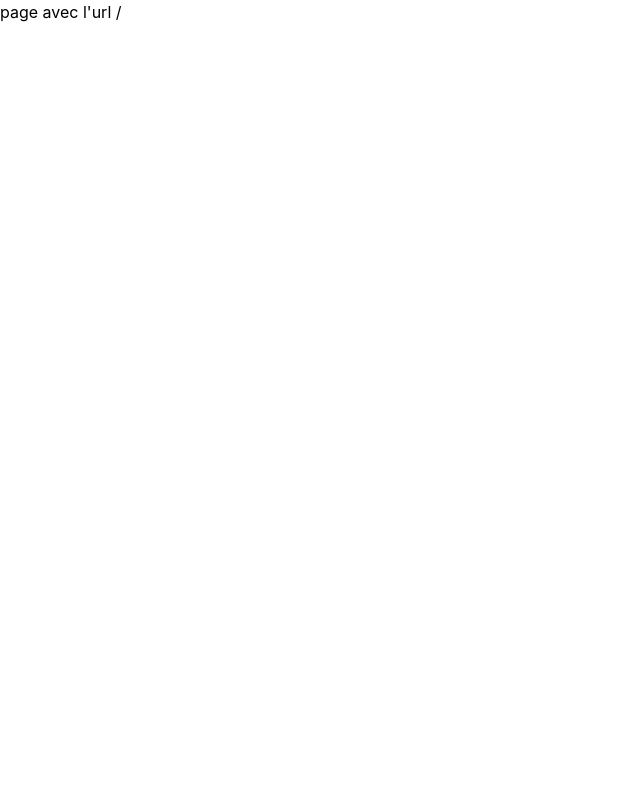
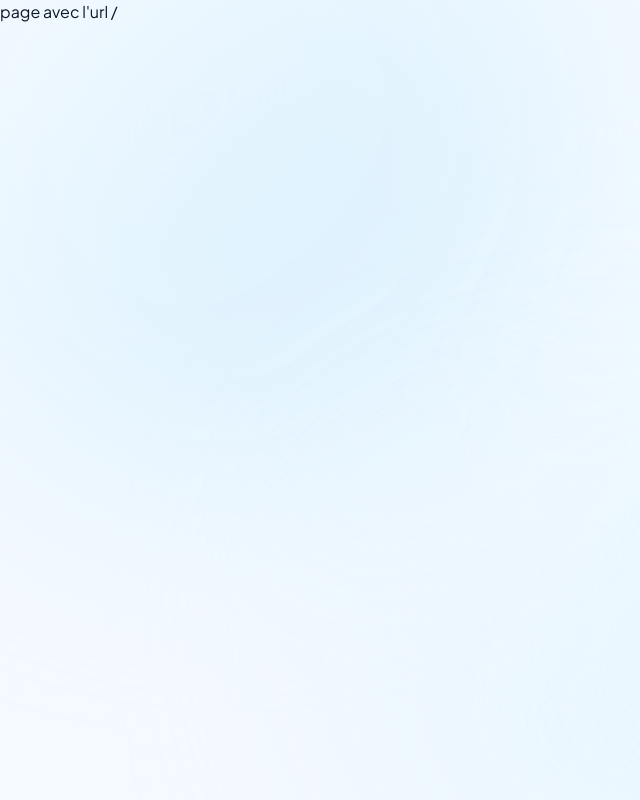
Before and after one commit to KyliannIvory/therealyou-web, a Next.js app: page / in a window 1280 px wide. Shown: the whole page, without its empty margins (0-640 px from the left). Built offline with nearby package versions, Linux system fonts and the light colour scheme.

Commit message:
feat: add glass utilities and background ambiance

```diff
--- a/src/app/globals.css
+++ b/src/app/globals.css
@@ -18,3 +18,33 @@
     --font-display: var(--font-bodoni-moda);
     --font-body: var(--font-plus-jakarta-sans);
 }
+
+@utility bg-dots {
+    background-image: radial-gradient(var(--color-glacier-100) 1px, transparent 1px);
+    background-size: 32px 32px;
+}
+
+@utility glacier-frost {
+    background: rgb(255 255 255 / 0.65);
+    backdrop-filter: blur(24px) saturate(160%);
+    -webkit-backdrop-filter: blur(24px) saturate(160%);
+    border: 1px solid rgb(255 255 255 / 0.85);
+    box-shadow:
+            0 20px 40px -15px --alpha(var(--color-glacier-300) / 15%),
+            inset 0 0 0 1px rgb(255 255 255 / 0.9);
+}
+
+@utility glacier-card {
+    background: rgb(255 255 255 / 0.5);
+    backdrop-filter: blur(16px);
+    -webkit-backdrop-filter: blur(16px);
+    border: 1px solid rgb(255 255 255 / 0.75);
+}
+
+@utility glacier-pill {
+    background: rgb(255 255 255 / 0.7);
+    backdrop-filter: blur(12px);
+    -webkit-backdrop-filter: blur(12px);
+    border: 1px solid rgb(255 255 255 / 0.9);
+    box-shadow: 0 4px 14px 0 --alpha(var(--color-glacier-200) / 20%);
+}
--- a/src/app/layout.tsx
+++ b/src/app/layout.tsx
@@ -5,14 +5,15 @@ import "./globals.css";
 const bodoniModa = Bodoni_Moda({
   variable: "--font-bodoni-moda",
   subsets: ["latin"],
-  weight: ["400", "500", "600", "700", "800", "900"],
-})
+  style: ["normal", "italic"],
+  axes: ["opsz"],
+});
 
 const plusJakartaSans = Plus_Jakarta_Sans({
   variable: "--font-plus-jakarta-sans",
   subsets: ["latin"],
   weight: ["300", "400","500", "600", "700"],
-})
+});
 
 export const metadata: Metadata = {
   title: "The Real You",
@@ -27,7 +28,15 @@ export default function RootLayout({ children }: LayoutProps<"/">) {
           lang="fr"
           className={`${bodoniModa.variable} ${plusJakartaSans.variable} h-full antialiased`}
       >
-      <body>
+        <body className="relative isolate flex min-h-full flex-col bg-glacier-50 font-body text-ice-dark selection:bg-glacier-200 selection:text-glacier-900">
+
+          {/* Fond décoratif */}
+          <div aria-hidden="true" className="pointer-events-none fixed inset-0 -z-10 overflow-hidden">
+            <div className="absolute -top-40 -left-20 size-[650px] rounded-full bg-linear-to-br from-white via-glacier-100 to-glacier-200/40 blur-[110px]" />
+            <div className="absolute top-[25%] -right-24 size-[700px] rounded-full bg-linear-to-bl from-white via-cyan-50 to-glacier-200/35 blur-[130px]" />
+            <div className="absolute -bottom-20 left-1/4 size-[550px] rounded-full bg-linear-to-t from-glacier-100/60 to-transparent blur-[100px]" />
+            <div className="absolute inset-0 bg-dots opacity-30" />
+          </div>
           {children}
         </body>
       </html>
```
Lines whose indentation alone changed are shown as unchanged.
